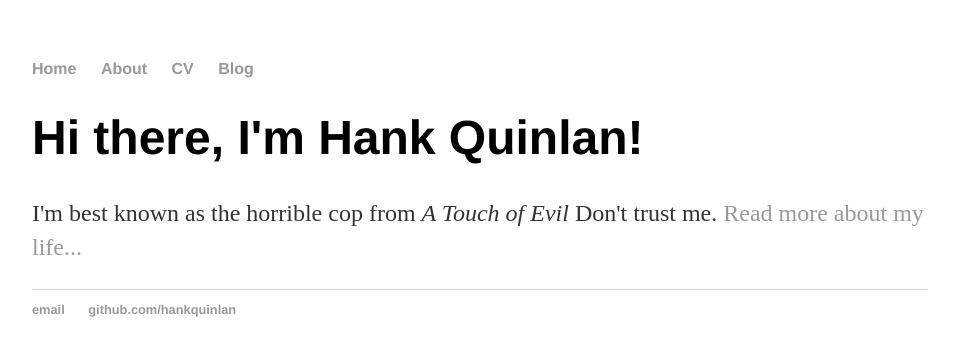
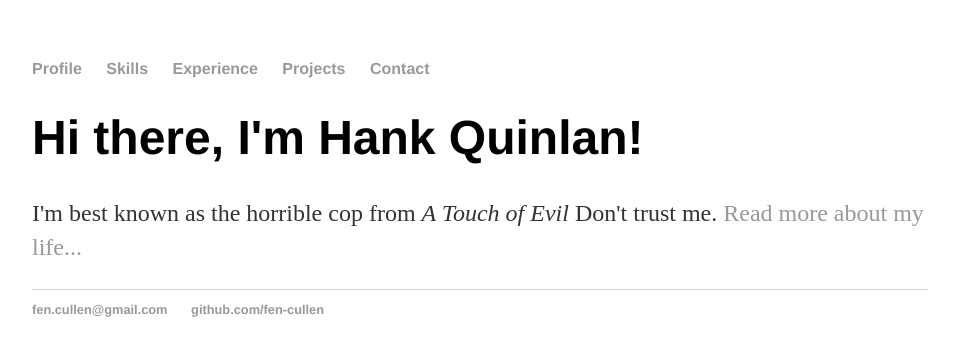
Before and after one commit to fen-cullen/fen-cullen.github.io, a Jekyll site: the page built from index.html, in a window 1280 px wide. Shown: the top 356 px of the page, without its empty margins (160-1115 px from the left). Built offline with Jekyll 4.4.1, drawn with Linux system fonts in a browser that asks for light colours.

Commit message:
Update default.html
Change footer to my info
Different directory

```diff
--- a/_layouts/default.html
+++ b/_layouts/default.html
@@ -8,10 +8,11 @@
 		<body>
 			<nav>
 	    		<ul>
-	        		<li><a href="/">Home</a></li>
-		        	<li><a href="/about">About</a></li>
-	        		<li><a href="/cv">CV</a></li>
-	        		<li><a href="/blog">Blog</a></li>
+	        		<li><a href="/">Profile</a></li>
+		        	<li><a href="/skills">Skills</a></li>
+	        		<li><a href="/experience">Experience</a></li>
+	        		<li><a href="/projects">Projects</a></li>
+				<li><a href="/contact">Contact</a></li>
 	    		</ul>
 			</nav>
 			<div class="container">
@@ -21,8 +22,8 @@
 			</div><!-- /.container -->
 			<footer>
 	    		<ul>
-	        		<li><a href="mailto:hankquinlanhub@gmail.com">email</a></li>
-	        		<li><a href="https://github.com/hankquinlan">github.com/hankquinlan</a></li>
+	        		<li><a href="mailto:fen.cullen@gmail.com">fen.cullen@gmail.com</a></li>
+	        		<li><a href="https://github.com/fen-cullen">github.com/fen-cullen</a></li>
 				</ul>
 			</footer>
 		</body>
```
